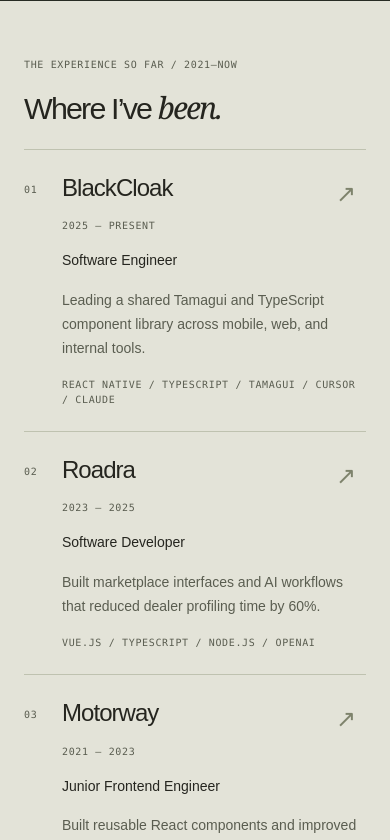
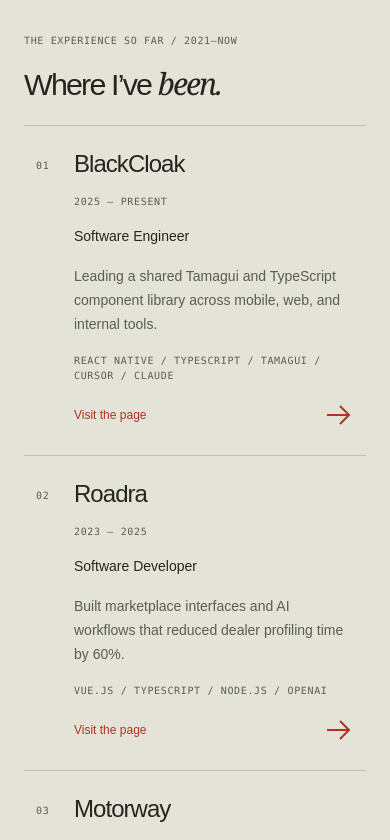
Before and after one commit to magpe30/3d_portfolio, a React (Vite) app: page / in a window 390 px wide. Shown: the part 2300-3140 px from the top of the page. Built offline with nearby package versions, Linux system fonts and the light colour scheme.

Commit message:
feat: updates

```diff
--- a/src/App.jsx
+++ b/src/App.jsx
@@ -8,6 +8,7 @@
 import Reveal from './components/editorial/Reveal';
 import HeadingReveal from './components/editorial/HeadingReveal';
 import ProjectMedia from './components/ProjectMedia';
+import ExperienceLink from './components/editorial/ExperienceLink';
 
 const jobs = [
   { company: 'BlackCloak', url: 'https://blackcloak.io/', role: 'Software Engineer', dates: '2025 — Present', description: 'Leading a shared Tamagui and TypeScript component library across mobile, web, and internal tools.', stack: 'React Native / TypeScript / Tamagui / Cursor / Claude' },
@@ -124,12 +125,7 @@
             <div className="experience-list">
               {jobs.map((job, index) => (
                 <Reveal animate={animate} key={job.company}>
-                  <a className="experience-row" href={job.url} target="_blank" rel="noreferrer" aria-label={`${job.company} — visit company website (opens in a new tab)`}>
-                    <span className="micro job-index">0{index + 1}</span>
-                    <div><h3 className="heading heading--title">{job.company}</h3><p className="job-dates micro">{job.dates}</p></div>
-                    <div className="job-detail"><p className="job-role">{job.role}</p><p>{job.description}</p><p className="micro job-stack">{job.stack}</p></div>
-                    <span className="job-mark" aria-hidden="true">↗</span>
-                  </a>
+                  <ExperienceLink job={job} index={index} animate={animate} />
                 </Reveal>
               ))}
             </div>
--- a/src/components/editorial/AsciiSculpture.jsx
+++ b/src/components/editorial/AsciiSculpture.jsx
@@ -2,7 +2,7 @@
 import PropTypes from 'prop-types';
 import { createBinaryGlyphs, SCREENS, objectPoints } from './asciiObjects';
 
-const FORMS = ['camera', 'laptop'];
+const FORMS = ['camera', 'corded-keyboard'];
 const CYCLE_SECONDS = 7;
 const HOLD_SECONDS = 4.5;
 const smoothstep = (value) => value * value * (3 - 2 * value);
@@ -170,7 +170,7 @@
 
 AsciiSculpture.propTypes = {
   animate: PropTypes.bool.isRequired,
-  shape: PropTypes.oneOf(['keyboard', 'monitor', 'camera', 'laptop']),
+  shape: PropTypes.oneOf(['keyboard', 'corded-keyboard', 'monitor', 'camera', 'laptop']),
   binaryRain: PropTypes.bool,
   morph: PropTypes.bool,
   disperse: PropTypes.bool,
--- /dev/null
+++ b/src/components/editorial/ExperienceLink.jsx
@@ -0,0 +1,79 @@
+import { useEffect, useState } from 'react';
+import { createPortal } from 'react-dom';
+import { motion, useMotionValue, useSpring } from 'framer-motion';
+import PropTypes from 'prop-types';
+
+const FOLLOWER_WIDTH = 176;
+const FOLLOWER_HEIGHT = 56;
+
+export default function ExperienceLink({ job, index, animate }) {
+  const [following, setFollowing] = useState(false);
+  const x = useMotionValue(0);
+  const y = useMotionValue(0);
+  const springX = useSpring(x, { stiffness: 210, damping: 27, mass: .65 });
+  const springY = useSpring(y, { stiffness: 210, damping: 27, mass: .65 });
+
+  useEffect(() => {
+    if (!following) return undefined;
+    const hide = () => setFollowing(false);
+    window.addEventListener('scroll', hide, { passive: true });
+    window.addEventListener('blur', hide);
+    window.addEventListener('resize', hide);
+    return () => {
+      window.removeEventListener('scroll', hide);
+      window.removeEventListener('blur', hide);
+      window.removeEventListener('resize', hide);
+    };
+  }, [following]);
+
+  const follow = (event, entering = false) => {
+    if (!animate || event.pointerType === 'touch' || !window.matchMedia('(hover: hover) and (pointer: fine)').matches) return;
+    // Flip near the viewport edges so the label never covers the pointer or clips.
+    const nextX = event.clientX + FOLLOWER_WIDTH + 28 > window.innerWidth
+      ? Math.max(12, event.clientX - FOLLOWER_WIDTH - 20) : event.clientX + 20;
+    const nextY = event.clientY + FOLLOWER_HEIGHT + 28 > window.innerHeight
+      ? Math.max(12, event.clientY - FOLLOWER_HEIGHT - 20) : event.clientY + 20;
+    x.set(nextX);
+    y.set(nextY);
+    if (entering || !following) {
+      springX.jump(nextX);
+      springY.jump(nextY);
+      setFollowing(true);
+    }
+  };
+
+  return (
+    <>
+      <a className="experience-row" href={job.url} target="_blank" rel="noreferrer"
+        data-follow={animate ? 'on' : 'off'}
+        aria-label={`${job.company} — Visit the page (opens in a new tab)`}
+        onPointerEnter={(event) => follow(event, true)} onPointerMove={follow}
+        onPointerLeave={() => setFollowing(false)} onPointerCancel={() => setFollowing(false)}
+        onBlur={() => setFollowing(false)} onClick={() => setFollowing(false)}>
+        <span className="micro job-index">0{index + 1}</span>
+        <div><h3 className="heading heading--title">{job.company}</h3><p className="job-dates micro">{job.dates}</p></div>
+        <div className="job-detail"><p className="job-role">{job.role}</p><p>{job.description}</p><p className="micro job-stack">{job.stack}</p></div>
+        <span className="job-action" aria-hidden="true">
+          <span className="job-visit">Visit the page</span>
+          <svg className="job-mark" viewBox="0 0 32 32" fill="none"><path d="M5 16h22M18 7l9 9-9 9" stroke="currentColor" strokeWidth="2" /></svg>
+        </span>
+      </a>
+      {createPortal(
+        <motion.div className="visit-follower" aria-hidden="true" style={{ x: springX, y: springY }}
+          initial={false} animate={{ opacity: following && animate ? 1 : 0, scale: following && animate ? 1 : .88 }}
+          transition={{ duration: animate ? .24 : 0, ease: [.22, 1, .36, 1] }}>
+          <span>Visit the page</span><span className="visit-follower-arrow">↗</span>
+        </motion.div>, document.body)}
+    </>
+  );
+}
+
+ExperienceLink.propTypes = {
+  job: PropTypes.shape({
+    company: PropTypes.string.isRequired, url: PropTypes.string.isRequired,
+    role: PropTypes.string.isRequired, dates: PropTypes.string.isRequired,
+    description: PropTypes.string.isRequired, stack: PropTypes.string.isRequired,
+  }).isRequired,
+  index: PropTypes.number.isRequired,
+  animate: PropTypes.bool.isRequired,
+};
--- a/src/components/editorial/asciiObjects.js
+++ b/src/components/editorial/asciiObjects.js
@@ -40,6 +40,26 @@
   }
   ctx.fillStyle = '#efefef';
   ctx.fillRect(258, 198, 12, 2);
+}
+
+function drawCordedKeyboard(ctx) {
+  // Give the cable room to curve above the keyboard, like a desk viewed from above.
+  ctx.save();
+  ctx.lineCap = 'round';
+  ctx.beginPath();
+  ctx.moveTo(160, 108);
+  ctx.bezierCurveTo(144, 65, 238, 83, 275, 42);
+  ctx.bezierCurveTo(286, 30, 290, 22, 301, 17);
+  ctx.strokeStyle = '#777777';
+  ctx.lineWidth = 6;
+  ctx.stroke();
+  ctx.strokeStyle = '#dddddd';
+  ctx.lineWidth = 3;
+  ctx.stroke();
+  ctx.translate(0, 48);
+  ctx.scale(1, .82);
+  drawKeyboard(ctx);
+  ctx.restore();
 }
 
 function drawMonitor(ctx) {
@@ -160,7 +180,7 @@
   mask.height = MASK_HEIGHT;
   const ctx = mask.getContext('2d', { willReadFrequently: true });
   if (!ctx) return new Float32Array(0);
-  ({ keyboard: drawKeyboard, monitor: drawMonitor, camera: drawCamera, laptop: drawLaptop })[shape](ctx);
+  ({ keyboard: drawKeyboard, 'corded-keyboard': drawCordedKeyboard, monitor: drawMonitor, camera: drawCamera, laptop: drawLaptop })[shape](ctx);
   const screen = clearScreen && SCREENS[shape];
   if (screen) ctx.clearRect(screen.x, screen.y, screen.width, screen.height);
   const pixels = ctx.getImageData(0, 0, MASK_WIDTH, MASK_HEIGHT).data;
--- a/src/index.css
+++ b/src/index.css
@@ -143,20 +143,24 @@
 .about-grid { display: grid; grid-template-columns: 1fr 1.2fr; gap: var(--section-gap); margin-top: var(--section-gap); align-items: start; }
 .about-copy > p { max-width: 440px; color: #c0c5b6; }
 .about-copy > p + p { margin-top: var(--space-copy); }
-.about-sculpture { position: relative; height: clamp(300px, 29vw, 440px); min-width: 0; }
+.about-sculpture { position: relative; height: clamp(300px, 29vw, 440px); min-width: 0; margin-top: calc(-16px - clamp(32px, 4vw, 64px)); }
 .about-sculpture canvas { height: 100%; }
 .sculpture-index { position: absolute; right: 0; bottom: 0; font-size: clamp(100px, 11vw, 160px); line-height: 1; letter-spacing: -.08em; color: #8c987655; pointer-events: none; font-variant-numeric: tabular-nums; }
 .experience-section { background: #e3e3d8; }
 .experience-header { display: grid; gap: var(--label-gap); margin-bottom: var(--section-gap); }
 .experience-header .micro { grid-row: 1; color: #5a5d50; }
-.experience-row { display: grid; grid-template-columns: 40px 1fr 1.5fr 40px; gap: var(--section-gap); padding: var(--space-item) 0; border-top: 1px solid #bfc2b0; }
+.experience-row { display: grid; grid-template-columns: 40px 1fr 1.5fr 140px; gap: var(--section-gap); padding: var(--space-item) 12px; border-top: 1px solid #bfc2b0; }
 .job-index { padding-top: 8px; color: #5a5d50; }
 .job-dates { color: #5a5d50; margin-top: var(--space-copy); }
 .job-detail { max-width: 470px; }
 .job-detail > p { color: #5a5d50; }
 .job-detail .job-role { color: var(--ink); margin-bottom: var(--space-copy); }
 .job-detail .job-stack { margin-top: var(--space-copy); color: #5a5d50; }
-.job-mark { font-size: 24px; color: #7e836c; }
+.job-action { display: flex; align-items: center; justify-content: space-between; gap: 20px; align-self: center; color: #ac3523; }
+.job-visit { font-size: var(--type-ui); line-height: 1.35; opacity: 0; transform: translateY(4px); transition: opacity .3s, transform .3s; }
+.job-mark { width: 32px; height: 32px; flex-shrink: 0; transform: rotate(0deg); transform-origin: center; transition: transform .65s cubic-bezier(.4, 0, .2, 1), color .3s; }
+.visit-follower { position: fixed; top: 0; left: 0; z-index: 65; pointer-events: none; width: 176px; height: 56px; display: flex; align-items: center; justify-content: space-between; padding: 0 18px; border-radius: 999px; background: var(--accent); color: var(--paper); font-family: var(--font-sans); font-size: var(--type-ui); box-shadow: 0 8px 24px #5423181a; will-change: transform; }
+.visit-follower-arrow { font-size: 23px; line-height: 1; }
 .contact-section { background: #b93e29; color: #f1e8d7; }
 .contact-section .section-label { color: #f1e8d7; }
 .contact-section .status-dot { background: #e9d7b3; margin-right: 9px; }
@@ -219,10 +223,11 @@
   .case-content { grid-template-columns: 1fr; }
   .about-grid { grid-template-columns: 1fr; gap: var(--section-gap); }
   .about-copy { max-width: 500px; }
-  .about-sculpture { height: 310px; }
+  .about-sculpture { height: 310px; margin-top: -24px; }
   .experience-row { grid-template-columns: 22px 1fr 40px; gap: var(--space-copy); }
-  .job-index { grid-row: 1 / 3; }
-  .job-mark { grid-column: 3; grid-row: 1; }
+  .job-index { grid-row: 1 / 4; }
+  .job-action { grid-column: 2 / -1; }
+  .job-visit { white-space: nowrap; }
   .job-detail { grid-column: 2 / -1; }
   .contact-section .section-label > span:last-child { max-width: 145px; text-align: right; }
   .heading-link { gap: var(--space-copy); }
@@ -251,9 +256,12 @@
 html.lenis { scroll-behavior: auto; }
 section[tabindex='-1']:focus { outline: none; }
 .experience-row { transition: background-color .25s ease; }
-.job-mark { display: flex; align-items: center; justify-content: center; width: 40px; height: 40px; transform-origin: center; transition: transform .3s ease, color .3s ease; }
-.experience-row:hover, .experience-row:focus-visible { background: #daddce; }
-.experience-row:hover .job-mark, .experience-row:focus-visible .job-mark { transform: translate(3px, -3px) scale(1.3); color: var(--accent); }
+.experience-row:is(:hover, :focus-visible) { background: #daddce; }
+.experience-row:focus-visible .job-visit, .experience-row[data-follow="off"]:hover .job-visit { opacity: 1; transform: translateY(0); }
+.experience-row:is(:hover, :focus-visible) .job-mark { transform: rotate(-45deg); color: var(--accent); }
+@media (hover: none) {
+  .job-visit { opacity: 1; transform: none; }
+}
 @media (max-width: 380px) {
   .about-sculpture { height: 270px; }
 }
```
